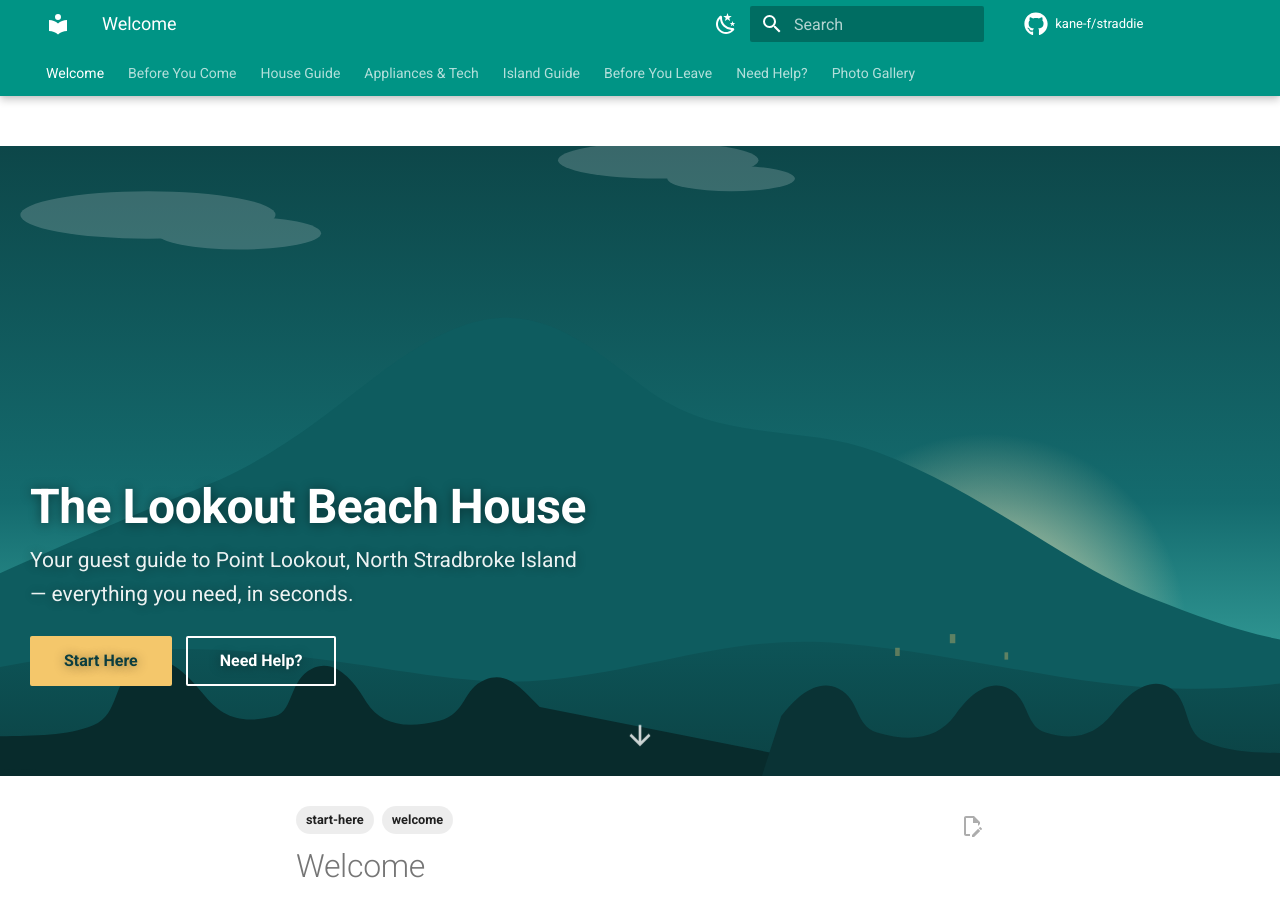
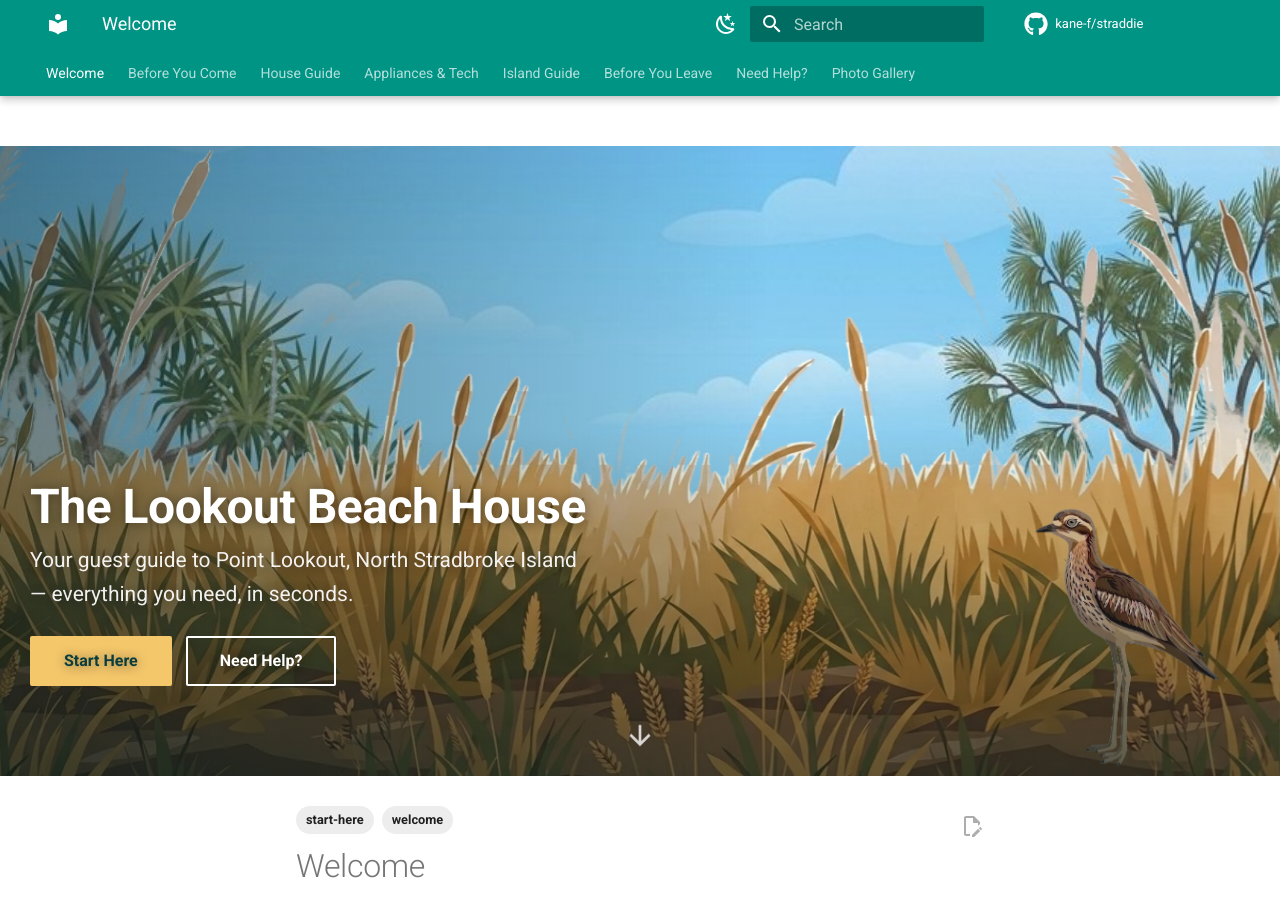
Before and after one commit to kane-f/straddie, an MkDocs documentation site: the page built from docs/index.md, in a window 1280 px wide and 900 px high. Built offline with MkDocs 1.6.1 and Material for MkDocs 9.7.7, drawn with Linux system fonts in a browser that asks for light colours; comment, search, counter and statistics services are not loaded.

Commit message:
Replace hero placeholder art with real Straddie imagery
Swaps the three placeholder SVG hero layers for real artwork supplied via
ingest/ (background.jpeg, middle.jpeg, bird.jpeg — a bush stone-curlew,
commonly seen around Point Lookout):

- layer-1-background.jpg: the full beach/headland scene, back layer
- layer-2-grass.webp: reeds/grass band, middle layer — de-checkered
  (the source had its transparency baked in as a visible checkerboard,
  detected and restored via a neutral-grey + brightness test rather than
  matching exact colors, so anti-aliased tile edges come out clean)
- layer-3-bird.webp: the bush stone-curlew, foreground — background
  chroma-keyed out, cropped tight to the bird, and given its own sized
  and positioned box (bottom-right, height-based sizing with
  object-fit: contain) rather than the full-bleed cover treatment used
  for the other two layers, since it's a single subject, not a backdrop

Also:
- Converted the transparent layers to WebP (grass: 1.46MB PNG -> 214KB,
  bird: 151KB PNG -> 25KB) to keep the homepage fast
- Added a scrim gradient behind the teaser text for contrast against the
  now much busier/lighter artwork
- Added a mobile-specific bird size/position — at narrow widths the
  teaser text runs full-width and was overlapping the bird before this

Co-Authored-By: Claude Sonnet 5 <noreply@anthropic.com>

```diff
--- a/docs/stylesheets/extra.css
+++ b/docs/stylesheets/extra.css
@@ -38,21 +38,54 @@
   object-fit: cover;
 }
 
-.hero-parallax__layer--sky {
+.hero-parallax__layer--background {
   z-index: 1;
 }
 
-.hero-parallax__layer--headland {
+.hero-parallax__layer--background img {
+  object-position: center 22%;
+}
+
+.hero-parallax__layer--grass {
   z-index: 2;
 }
 
-.hero-parallax__layer--shore {
+.hero-parallax__layer--grass img {
+  object-position: bottom center;
+}
+
+/* The bird is a single small subject, not a full-bleed backdrop —
+   size and position it as its own element rather than covering the layer. */
+.hero-parallax__layer--bird {
+  top: auto;
+  left: auto;
+  right: 4%;
+  bottom: 0;
+  width: auto;
+  height: 44%;
   z-index: 3;
+}
+
+.hero-parallax__layer--bird img {
+  width: auto;
+  height: 100%;
+  object-fit: contain;
+  object-position: bottom right;
+}
+
+.hero-parallax__scrim {
+  position: absolute;
+  inset: 0;
+  z-index: 4;
+  background:
+    linear-gradient(0deg, rgba(6, 26, 27, 0.55) 0%, rgba(6, 26, 27, 0) 55%),
+    linear-gradient(90deg, rgba(6, 26, 27, 0.45) 0%, rgba(6, 26, 27, 0) 60%);
+  pointer-events: none;
 }
 
 .hero-parallax__inner {
   position: relative;
-  z-index: 4;
+  z-index: 5;
   width: 100%;
   padding-bottom: 4rem;
 }
@@ -101,7 +134,7 @@
   position: absolute;
   bottom: 1.25rem;
   left: 50%;
-  z-index: 4;
+  z-index: 5;
   width: 1.6rem;
   height: 1.6rem;
   color: #fff;
@@ -133,10 +166,22 @@
 
 @media (max-width: 44.9375em) {
   .hero-parallax {
-    min-height: 60vh;
+    min-height: 82vh;
   }
 
   .hero-parallax__teaser h1 {
     font-size: 1.8rem;
   }
+
+  /* The teaser text runs full-width on narrow screens, so shrink the bird
+     and tuck it low in the corner rather than let it sit behind the copy. */
+  .hero-parallax__layer--bird {
+    right: 2%;
+    height: 16%;
+  }
+
+  .hero-parallax__scrim {
+    background:
+      linear-gradient(0deg, rgba(6, 26, 27, 0.7) 0%, rgba(6, 26, 27, 0.15) 65%, rgba(6, 26, 27, 0) 100%);
+  }
 }
--- a/overrides/home.html
+++ b/overrides/home.html
@@ -3,15 +3,16 @@
 {% block content %}
 <div class="hero-page">
   <div class="hero-parallax" data-hero-parallax>
-    <div class="hero-parallax__layer hero-parallax__layer--sky" data-depth="0.10">
-      <img src="{{ 'assets/images/hero/layer-1-sky.svg' | url }}" alt="" loading="eager">
+    <div class="hero-parallax__layer hero-parallax__layer--background" data-depth="0.10">
+      <img src="{{ 'assets/images/hero/layer-1-background.jpg' | url }}" alt="" loading="eager">
     </div>
-    <div class="hero-parallax__layer hero-parallax__layer--headland" data-depth="0.25">
-      <img src="{{ 'assets/images/hero/layer-2-headland.svg' | url }}" alt="" loading="eager">
+    <div class="hero-parallax__layer hero-parallax__layer--grass" data-depth="0.25">
+      <img src="{{ 'assets/images/hero/layer-2-grass.webp' | url }}" alt="" loading="eager">
     </div>
-    <div class="hero-parallax__layer hero-parallax__layer--shore" data-depth="0.45">
-      <img src="{{ 'assets/images/hero/layer-3-shore.svg' | url }}" alt="" loading="eager">
+    <div class="hero-parallax__layer hero-parallax__layer--bird" data-depth="0.45">
+      <img src="{{ 'assets/images/hero/layer-3-bird.webp' | url }}" alt="A bush stone-curlew, a bird commonly seen around Point Lookout" loading="eager">
     </div>
+    <div class="hero-parallax__scrim"></div>
     <div class="hero-parallax__inner md-grid">
       <div class="hero-parallax__teaser">
         <h1>The Lookout Beach House</h1>
```
Also changed, not shown: docs/assets/images/hero/layer-1-background.jpg (added), docs/assets/images/hero/layer-1-sky.svg (deleted), docs/assets/images/hero/layer-2-grass.webp (added), docs/assets/images/hero/layer-2-headland.svg (deleted), docs/assets/images/hero/layer-3-bird.webp (added), docs/assets/images/hero/layer-3-shore.svg (deleted).
